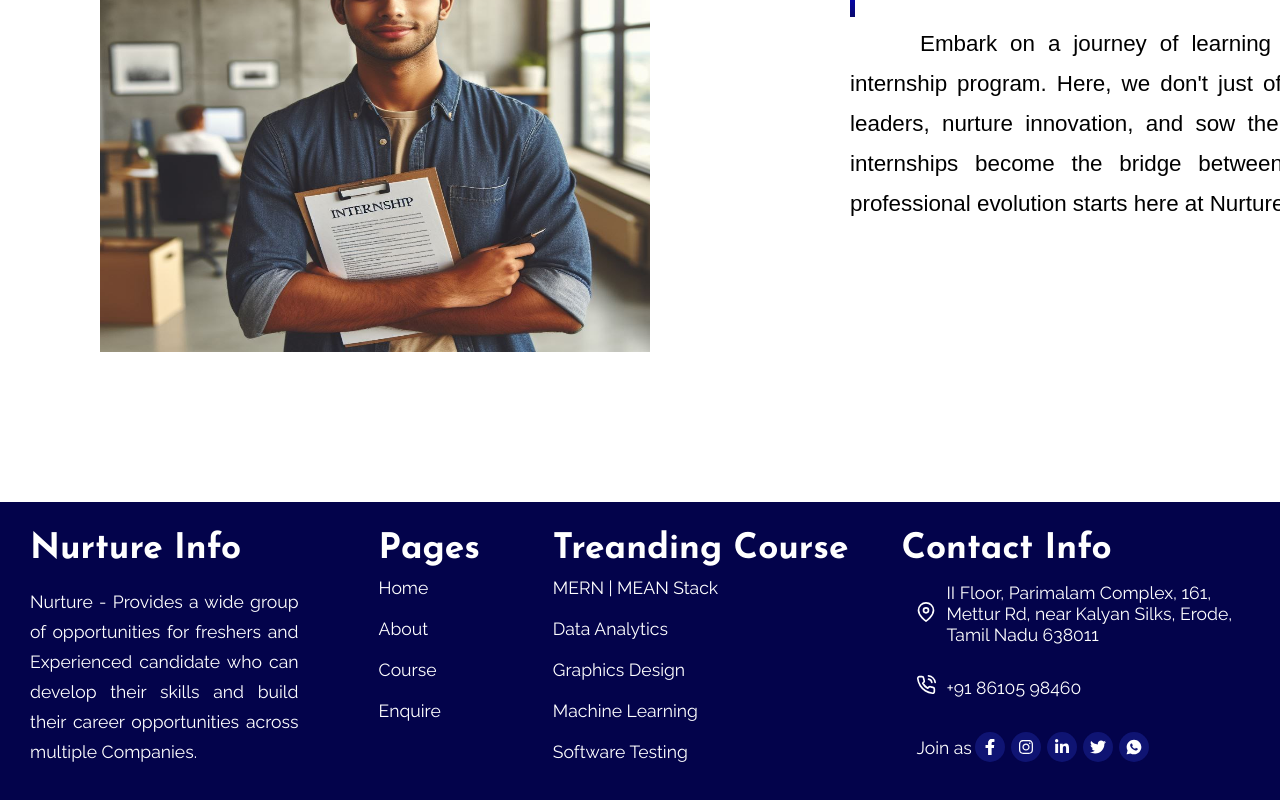
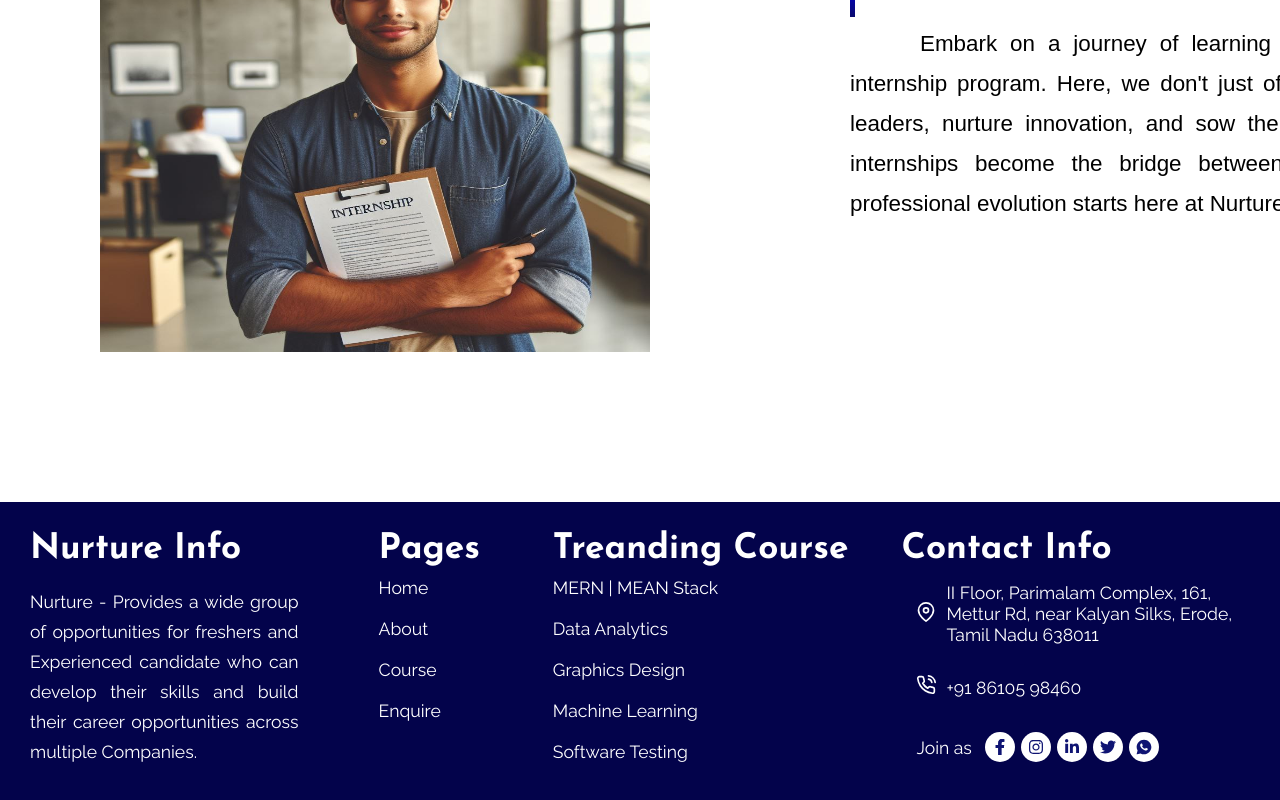
Before and after one commit to tamilselvanrangasamy/NurtureInfotech, a React (Create React App) app: page /intern in a window 1280 px wide. Shown: the part 1747-2547 px from the top of the page. Built offline with nearby package versions, Linux system fonts and the light colour scheme; a web font is replaced by a local one.

Commit message:
footerdesign 2nd phase

```diff
--- a/src/Components/NavBarDesign/Footer/Footer.css
+++ b/src/Components/NavBarDesign/Footer/Footer.css
@@ -61,6 +61,10 @@ h1 {
     margin-left: 10px;
 
 }
+.footerIcons{
+    padding-left: 10px;
+}
+
 .icons
 {
 	/* height: 100px; */
@@ -70,7 +74,8 @@ h1 {
 }
 .icons div
 {
-	background-color:#0f1473;
+	background-color:#fff;
+    color: #0f1473;
 	height: 30px;
 	width: 30px;
 	border-radius:50%;
--- a/src/Components/NavBarDesign/Footer/Footer.jsx
+++ b/src/Components/NavBarDesign/Footer/Footer.jsx
@@ -59,7 +59,7 @@ function Footer() {
                         <div>
                             Join as
                         </div>
-                        <div>
+                        <div className='footerIcons'>
                             <div className="icons">
                                 <div className="facebk">
                                     <svg
```
Lines whose indentation alone changed are shown as unchanged.
